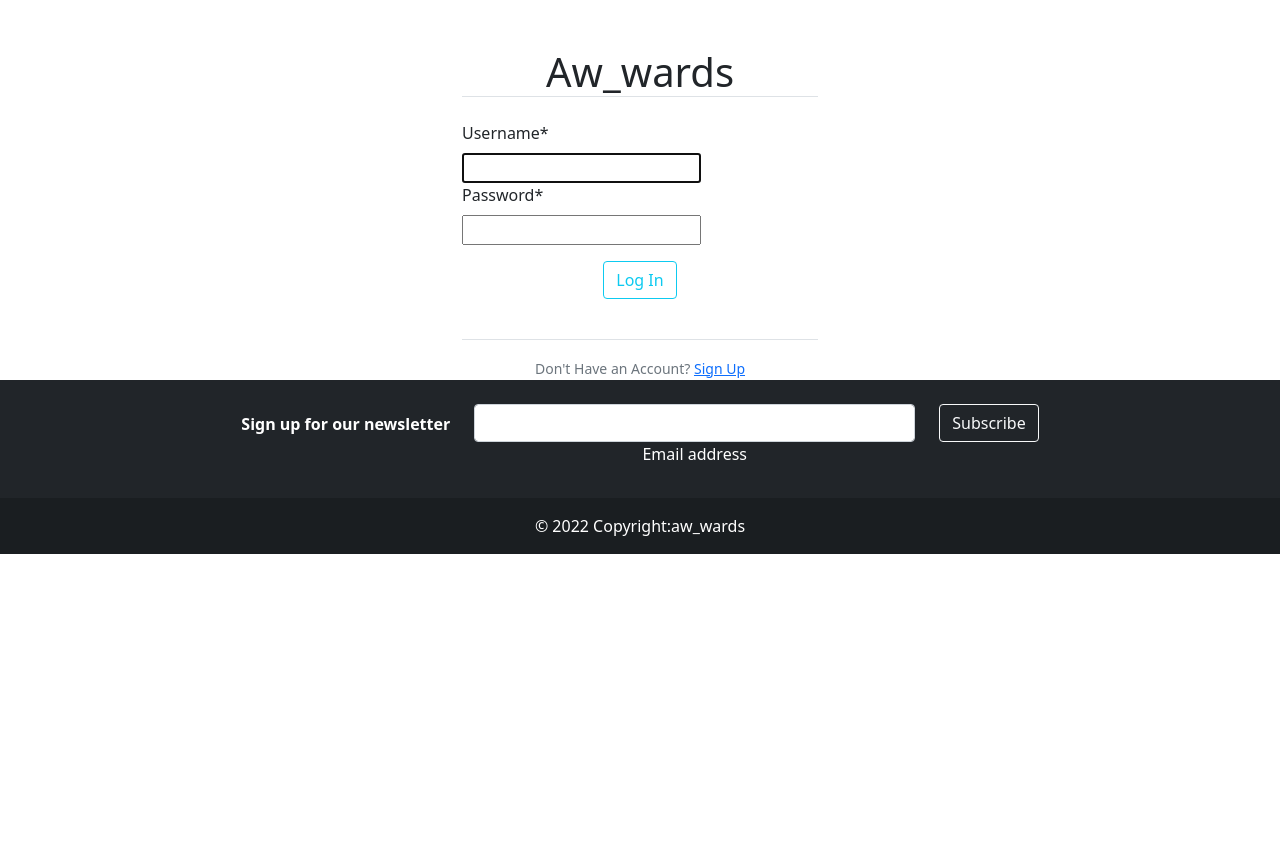
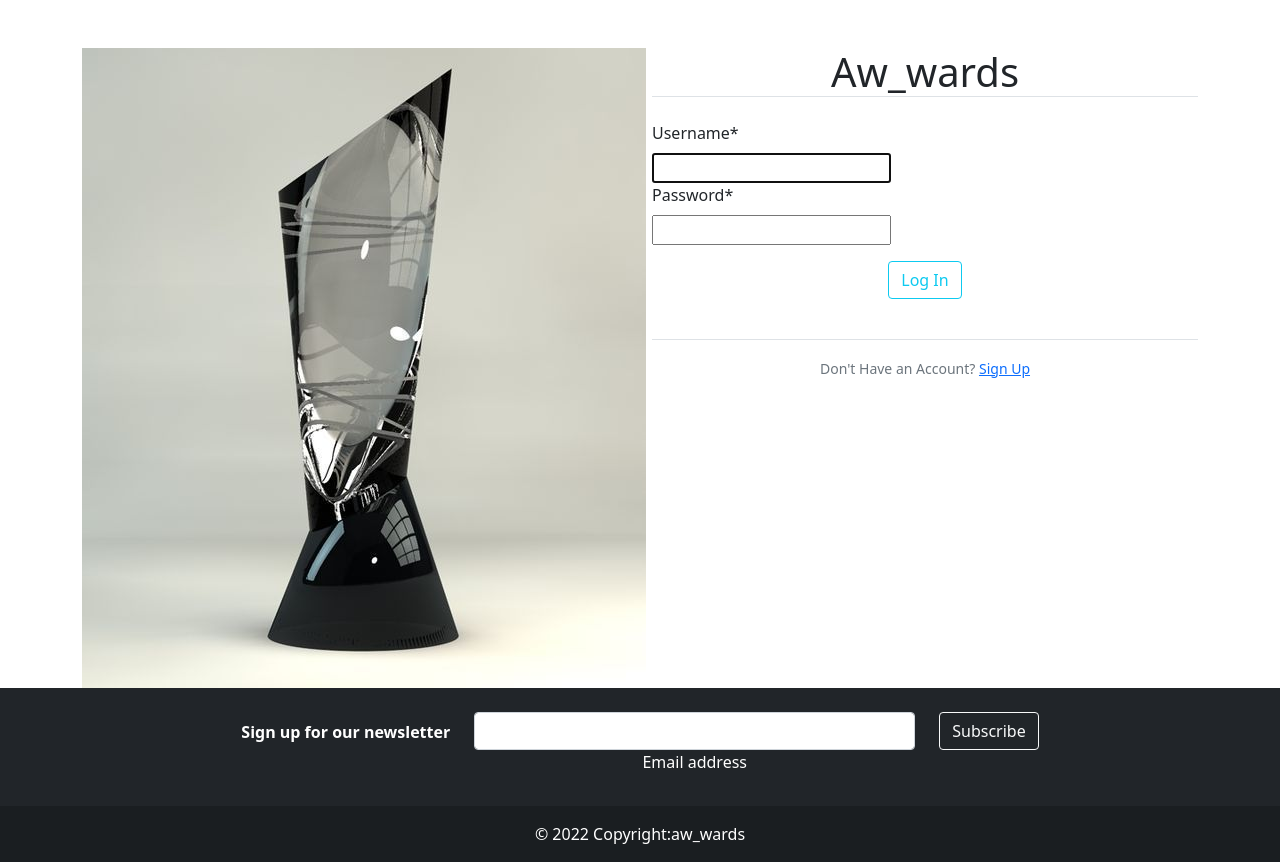
Before and after one commit to Cencious/Aw_wards, a Django app: page /login/ in a window 1280 px wide. Shown: the part 64-926 px from the top of the page. Before the commit the page ends 618 px from the top, so only its background shows below. Run offline with Django 4.2, Linux system fonts and the light colour scheme; some libraries are stand-ins or nearby versions.

Commit message:
add image

```diff
--- a/awards/templates/registration/login.html
+++ b/awards/templates/registration/login.html
@@ -1,8 +1,8 @@
 {% extends 'base.html'%} {%load crispy_forms_tags%} {% block content %} {{block.super}}
 <div class="container"><br><br>
     <div class="row">
-        <div class="col-md-4"></div>
-        <div class="col-md-4">
+        <div class="col-md-6"><img src="/static/images/awa.jpg" alt=""></div>
+        <div class="col-md-6">
             <h1 class="text-center border-bottom mb-4">Aw_wards</h1>
             <form method="POST">
                 {% csrf_token %}
```
